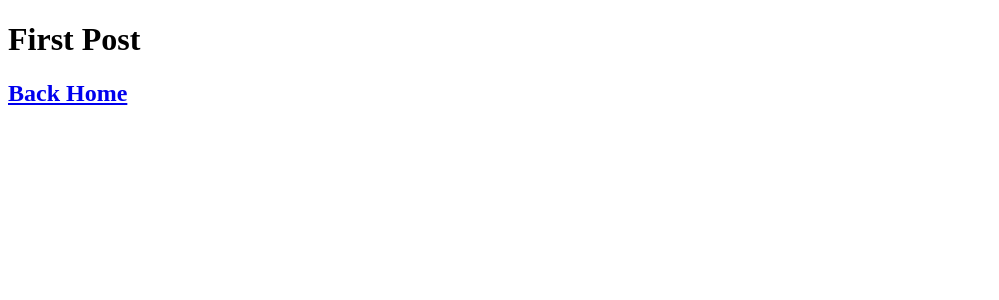
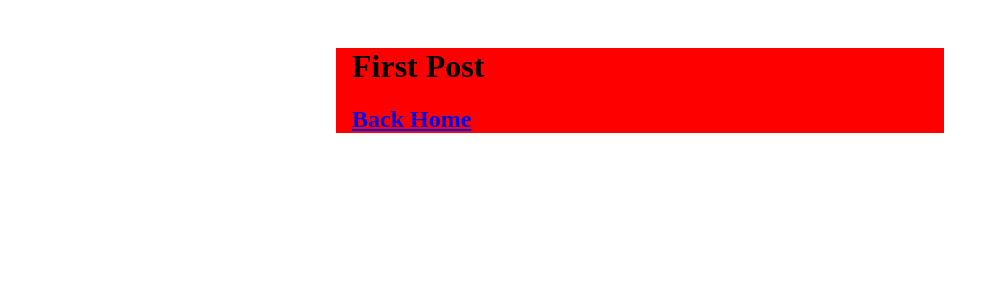
Before and after one commit to Meimato/Next_Tutorial, a Next.js app: page /posts/first-post in a window 1280 px wide. Shown: the top 300 px of the page, without its empty margins (0-999 px from the left). Built offline with nearby package versions, Linux system fonts and the light colour scheme.

Commit message:
Added CSS module

```diff
--- /dev/null
+++ b/components/layout.js
@@ -0,0 +1,5 @@
+import styles from './layout.module.css'
+
+export default function Layout({ children }) {
+    return <div className={styles.container}>{ children }</div>
+}
--- /dev/null
+++ b/components/layout.module.css
@@ -0,0 +1,6 @@
+.container {
+    max-width: 36rem;
+    padding: 0 1rem;
+    margin: 3rem auto 6rem;
+    background-color: red;
+  }
--- a/pages/index.js
+++ b/pages/index.js
@@ -62,8 +62,6 @@
           target="_blank"
           rel="noopener noreferrer"
         >
-          Powered by{' '}
-          <img src="/vercel.svg" alt="Vercel" className="logo" />
         </a>
       </footer>
 
--- a/pages/posts/first-post.js
+++ b/pages/posts/first-post.js
@@ -1,8 +1,9 @@
 import Link from 'next/link'
 import Head from 'next/head'
+import Layout from '../../components/layout';
 
 export default function FirstPost() {
-    return (<>
+    return (<Layout>
         <Head>
             <title>First Post</title>
         </Head>
@@ -14,6 +15,6 @@
                 </a>
             </Link>
         </h2>
-    </>
+    </Layout>
     );
 }
```
